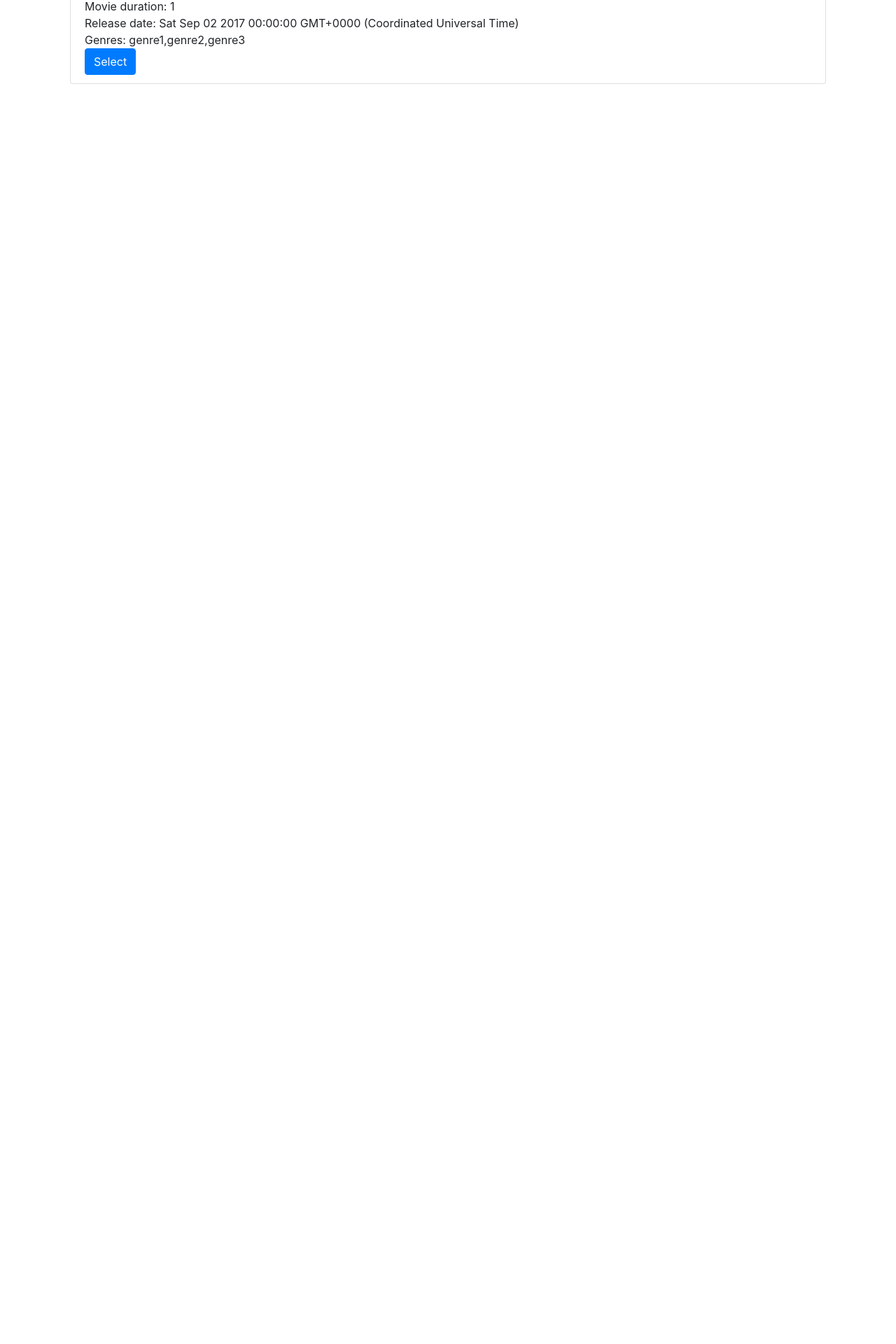
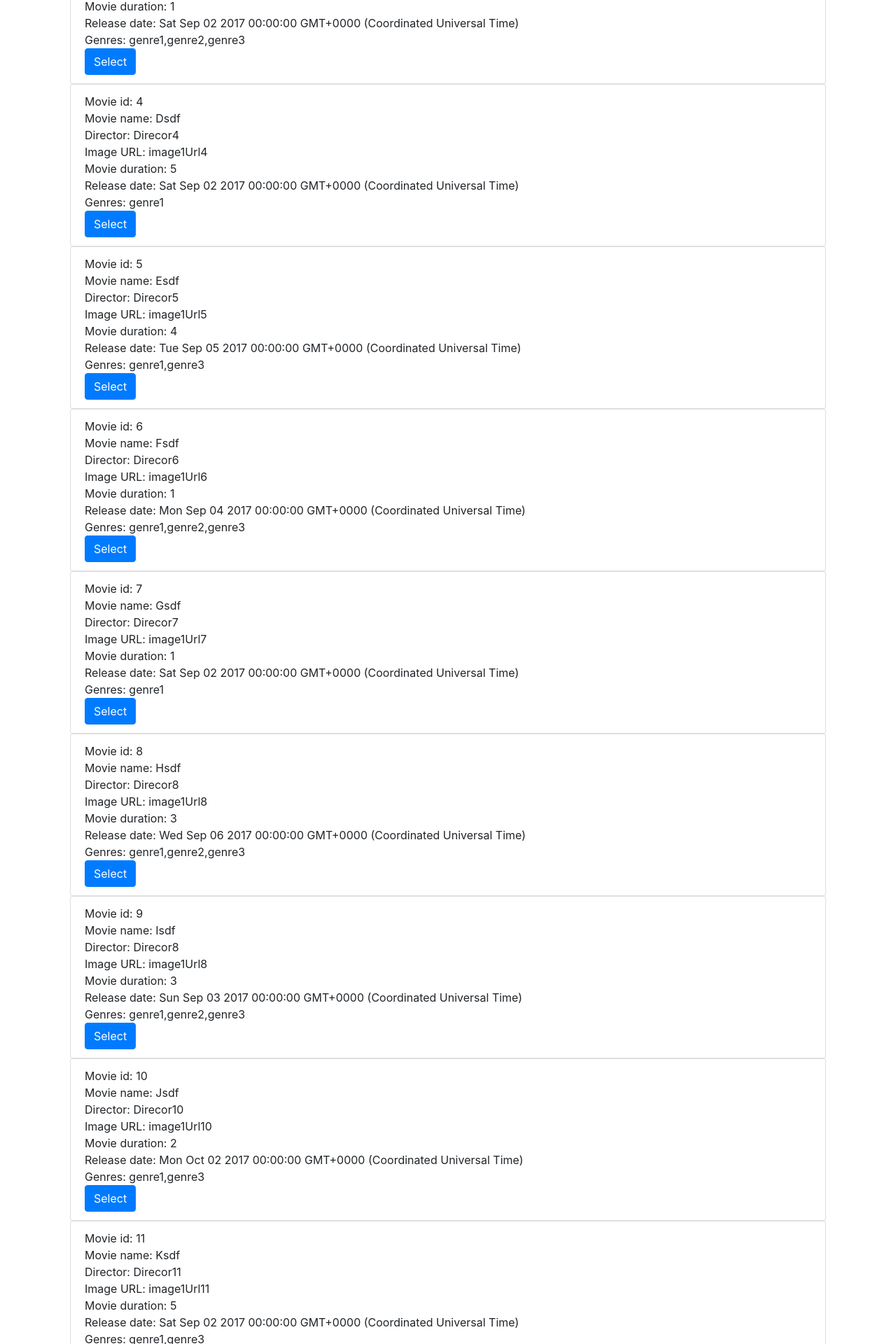
Before and after one commit to jovanna1616/angular-movies, an Angular app: page /movies in a window 1280 px wide. Shown: the part 760-2680 px from the top of the page at 70% size. Before the commit the page ends 880 px from the top, so only its background shows below. Built offline with nearby package versions, Linux system fonts and the light colour scheme.

Commit message:
11. zadatak

```diff
--- a/src/app/components/movies/movies.component.html
+++ b/src/app/components/movies/movies.component.html
@@ -1,10 +1,13 @@
 <div class="container">
 <p>Trenutno selektovano: {{ count }} filmova</p>
 <hr>
-	<button class="btn btn-primary">
-        Sort by name
+	<button class="btn btn-primary" (click)="sortingMoviesByNameAsc()">
+        A-Z
     </button>
-    <button class="btn btn-primary">
+    <button class="btn btn-primary" (click)="sortingMoviesByNameDesc()">
+        Z-A
+    </button>
+    <button class="btn btn-primary" (click)="sortingMoviesByDuration()">
         Sort by duration
     </button>
     <button class="btn btn-primary" (click)="selectedAll = false; selectedAny = false;" (click)="deselectAllCounter()">
--- a/src/app/components/movies/movies.component.ts
+++ b/src/app/components/movies/movies.component.ts
@@ -32,5 +32,41 @@ export class MoviesComponent implements OnInit {
 	deselectAllCounter() {
 	    this.count = 0;
 	}
+	//https://stackoverflow.com/questions/43311121/sort-an-array-of-objects-in-typescript
+	sortingMoviesByNameAsc() {
+		this.movies.sort((m1:Movie, m2:Movie) => {
+      if (m1['name'] < m2['name']) {
+       return -1;
+   	  }
+      if (m1['name'] > m2['name']) {
+      	return 1;
+      }
+      return 0;
+    });
+	}
+
+	sortingMoviesByNameDesc() {
+		this.movies.sort((m1:Movie, m2:Movie) => {
+      if (m1['name'] > m2['name']) {
+       return -1;
+   	  }
+      if (m1['name'] < m2['name']) {
+      	return 1;
+      }
+      return 0;
+    });
+
+	}
+	sortingMoviesByDuration() {
+		this.movies.sort((m1:Movie, m2:Movie) => {
+      if (m1['duration'] < m2['duration']) {
+       return -1;
+   	  }
+      if (m1['duration'] > m2['duration']) {
+      	return 1;
+      }
+      return 0;
+    });
+	}
 
 }
--- a/src/app/shared/example.ts
+++ b/src/app/shared/example.ts
@@ -1,7 +1,7 @@
 export const moviesExample = [
 	{
 		id: 1,
-		name: "Film1",
+		name: "Asdf",
 		director: "Direcor1",
 		imageUrl: "image1Url1",
 		duration: 1,
@@ -10,7 +10,7 @@ export const moviesExample = [
 	},
 	{
 		id: 2,
-		name: "Film2",
+		name: "Bsdf",
 		director: "Direcor2",
 		imageUrl: "image1Url2",
 		duration: 2,
@@ -19,11 +19,92 @@ export const moviesExample = [
 	},
 	{
 		id: 3,
-		name: "Film3",
+		name: "Csdf",
 		director: "Direcor3",
 		imageUrl: "image1Url3",
 		duration: 1,
 		releaseDate: "2017-09-02",
 		genres: ["genre1", "genre2", "genre3"]
 	},
+	{
+		id: 4,
+		name: "Dsdf",
+		director: "Direcor4",
+		imageUrl: "image1Url4",
+		duration: 5,
+		releaseDate: "2017-09-02",
+		genres: ["genre1"]
+	},
+	{
+		id: 5,
+		name: "Esdf",
+		director: "Direcor5",
+		imageUrl: "image1Url5",
+		duration: 4,
+		releaseDate: "2017-09-05",
+		genres: ["genre1", "genre3"]
+	},
+	{
+		id: 6,
+		name: "Fsdf",
+		director: "Direcor6",
+		imageUrl: "image1Url6",
+		duration: 1,
+		releaseDate: "2017-09-04",
+		genres: ["genre1", "genre2", "genre3"]
+	},
+	{
+		id: 7,
+		name: "Gsdf",
+		director: "Direcor7",
+		imageUrl: "image1Url7",
+		duration: 1,
+		releaseDate: "2017-09-02",
+		genres: ["genre1"]
+	},
+	{
+		id: 8,
+		name: "Hsdf",
+		director: "Direcor8",
+		imageUrl: "image1Url8",
+		duration: 3,
+		releaseDate: "2017-09-06",
+		genres: ["genre1", "genre2", "genre3"]
+	},
+	{
+		id: 9,
+		name: "Isdf",
+		director: "Direcor8",
+		imageUrl: "image1Url8",
+		duration: 3,
+		releaseDate: "2017-09-03",
+		genres: ["genre1", "genre2", "genre3"]
+	},
+	{
+		id: 10,
+		name: "Jsdf",
+		director: "Direcor10",
+		imageUrl: "image1Url10",
+		duration: 2,
+		releaseDate: "2017-10-02",
+		genres: ["genre1", "genre3"]
+	},{
+		id: 11,
+		name: "Ksdf",
+		director: "Direcor11",
+		imageUrl: "image1Url11",
+		duration: 5,
+		releaseDate: "2017-09-02",
+		genres: ["genre1", "genre3"]
+	},
+	{
+		id: 12,
+		name: "Lsdf",
+		director: "Direcor12",
+		imageUrl: "image1Url12",
+		duration: 3,
+		releaseDate: "2017-09-03",
+		genres: ["genre1", "genre2", "genre3"]
+	},
+
 ];
```
